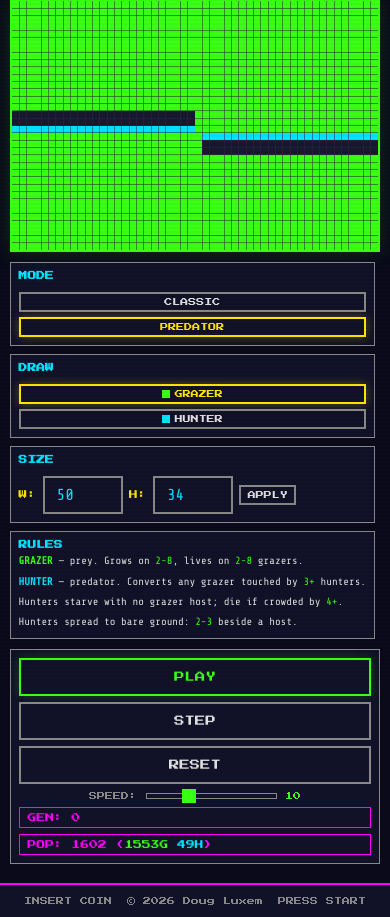
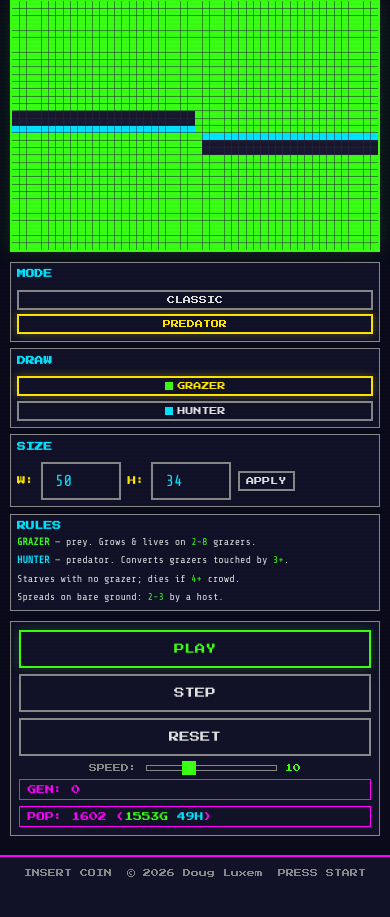
Before and after one commit to dluxem/gameoflife, a web app: page /play.html in a window 390 px wide. Shown: the part 161-1078 px from the top of the page. After the commit the page ends 1038 px from the top, so only its background shows below. Run offline with its HTML, style and script files only (its server is not run), Linux system fonts and the light colour scheme; data that the repository does not hold is empty.

Commit message:
Fix editor overflow on large screens with a viewport-fit layout
On wide/tall screens (e.g. 1800x1000) the compact media query never fired,
so the tall RULES sidebar drove the board-row height and pushed the
PLAY/STEP/RESET controls and the footer below the fold.

- Lock the editor page to the viewport height. The board now scales to fill
  the space between the toolbar and the controls bar, and the sidebar scrolls
  internally instead of making the whole column taller. The controls bar and
  footer stay pinned at any window size. Phones opt out and keep normal
  document flow / scrolling.
- Condense the predator rules copy (combine the grazer grow/survive line,
  trim wording) and tighten the compact sidebar spacing so all four rules fit
  at 1024x768.
- Drop the now-redundant 56vh board cap; the flex layout bounds board height.

https://claude.ai/code/session_01VTCW8EZ8kgbeFhtq6BuxGy

```diff
--- a/public/css/site.css
+++ b/public/css/site.css
@@ -389,6 +389,30 @@ main {
     flex-direction: column;
     gap: 0.75rem;
 }
+
+/*
+ * Editor viewport-fit layout. Lock the editor page to the window height and let
+ * the board scale to fill the space between the toolbar and the controls bar, so
+ * the PLAY/STEP/RESET bar and the footer stay on-screen at any window size. The
+ * RULES sidebar scrolls internally instead of making the whole column taller —
+ * which is what used to push the controls off the bottom on tall, wide screens.
+ * Phones opt out of this and use normal document flow (see the max-width:600 block).
+ */
+.editor-page { height: 100vh; overflow: hidden; }
+.editor-page main { min-height: 0; overflow-y: auto; }
+.editor-page .edit-container {
+    height: 100%;
+    min-height: 0;
+    max-width: 1100px;
+    display: flex;
+    flex-direction: column;
+}
+.editor-page .edit-grid-row { flex: 1 1 auto; min-height: 0; align-items: stretch; }
+.editor-page .edit-area { min-height: 0; }
+.editor-page .edit-area canvas { max-height: 100%; }
+.editor-page .edit-sidebar { height: 100%; overflow-y: auto; }
+.editor-page .edit-sidebar::-webkit-scrollbar { width: 6px; }
+.editor-page .edit-sidebar::-webkit-scrollbar-thumb { background: var(--text-dim); border-radius: 3px; }
 .edit-settings {
     padding: 0.75rem;
     background: var(--bg-panel);
@@ -573,15 +597,13 @@ body::after {
     .map-title { font-size: 0.75rem; }
     .edit-toolbar { gap: 0.3rem; margin-bottom: 0.4rem; }
     .edit-grid-row { gap: 0.6rem; margin-bottom: 0.6rem; }
-    .edit-sidebar { width: 170px; gap: 0.5rem; }
-    .edit-settings, .edit-rules { padding: 0.5rem; }
-    .sidebar-title { font-size: 0.55rem; margin-bottom: 0.35rem; }
-    .rules-list { font-size: 0.66rem; line-height: 1.4; }
-    .rules-list li { margin-bottom: 0.35rem; }
+    .edit-sidebar { width: 170px; gap: 0.4rem; }
+    .edit-settings, .edit-rules { padding: 0.4rem; }
+    .sidebar-title { font-size: 0.55rem; margin-bottom: 0.3rem; }
+    .rules-list { font-size: 0.63rem; line-height: 1.35; }
+    .rules-list li { margin-bottom: 0.3rem; }
     .arcade-btn.small { padding: 0.25rem 0.4rem; font-size: 0.5rem; }
     .play-controls { gap: 0.4rem; padding: 0.5rem; margin-bottom: 0.6rem; }
-    /* Cap the board's drawn height so the column always fits above the fold. */
-    .edit-area canvas { max-height: 56vh; }
 }
 
 @media (max-width: 600px) {
@@ -592,6 +614,11 @@ body::after {
     .share-form .arcade-input { max-width: 100%; }
     .edit-grid-row { flex-direction: column; }
     .edit-sidebar { width: auto; }
-    /* On phones the board can use more height since it stacks above the sidebar. */
-    .edit-area canvas { max-height: 70vh; }
+    /* Phones: drop the viewport lock and just scroll the page normally. */
+    .editor-page { height: auto; overflow: visible; }
+    .editor-page main { overflow-y: visible; }
+    .editor-page .edit-container { height: auto; display: block; }
+    .editor-page .edit-sidebar { height: auto; overflow: visible; }
+    /* The board stacks above the sidebar, so let it use more height. */
+    .editor-page .edit-area canvas { max-height: 70vh; }
 }
--- a/public/js/play.js
+++ b/public/js/play.js
@@ -144,15 +144,14 @@
     function updateRulesDisplay() {
         if (gameMode === GAME_MODE_PREDATOR) {
             const r = game.rules;
-            const grazerBirth = rangeText(r.grazerBirthMin, r.grazerBirthMax);
-            const grazerSurv = rangeText(r.grazerSurviveMin, r.grazerSurviveMax);
+            const grazerRange = rangeText(r.grazerBirthMin, r.grazerBirthMax);
             const hunterSpread = rangeText(r.hunterBirthMin, r.hunterBirthMax);
             rulesContent.innerHTML =
                 '<ul class="rules-list">' +
-                '<li><span class="grazer">GRAZER</span> &mdash; prey. Grows on <span class="hl">' + grazerBirth + '</span>, lives on <span class="hl">' + grazerSurv + '</span> grazers.</li>' +
-                '<li><span class="hunter">HUNTER</span> &mdash; predator. Converts any grazer touched by <span class="hl">' + r.huntMin + '+</span> hunters.</li>' +
-                '<li>Hunters starve with no grazer host; die if crowded by <span class="hl">' + r.hunterOvercrowdMax + '+</span>.</li>' +
-                '<li>Hunters spread to bare ground: <span class="hl">' + hunterSpread + '</span> beside a host.</li>' +
+                '<li><span class="grazer">GRAZER</span> &mdash; prey. Grows &amp; lives on <span class="hl">' + grazerRange + '</span> grazers.</li>' +
+                '<li><span class="hunter">HUNTER</span> &mdash; predator. Converts grazers touched by <span class="hl">' + r.huntMin + '+</span>.</li>' +
+                '<li>Starves with no grazer; dies if <span class="hl">' + r.hunterOvercrowdMax + '+</span> crowd.</li>' +
+                '<li>Spreads on bare ground: <span class="hl">' + hunterSpread + '</span> by a host.</li>' +
                 '</ul>';
         } else {
             rulesContent.innerHTML =
--- a/public/play.html
+++ b/public/play.html
@@ -9,7 +9,7 @@
     <link href="https://fonts.googleapis.com/css2?family=Press+Start+2P&family=Share+Tech+Mono&display=swap" rel="stylesheet" />
     <link rel="stylesheet" href="css/site.css" />
 </head>
-<body>
+<body class="editor-page">
     <header>
         <nav class="arcade-nav">
             <a class="nav-logo" href="index.html">GAME OF LIFE</a>
```
